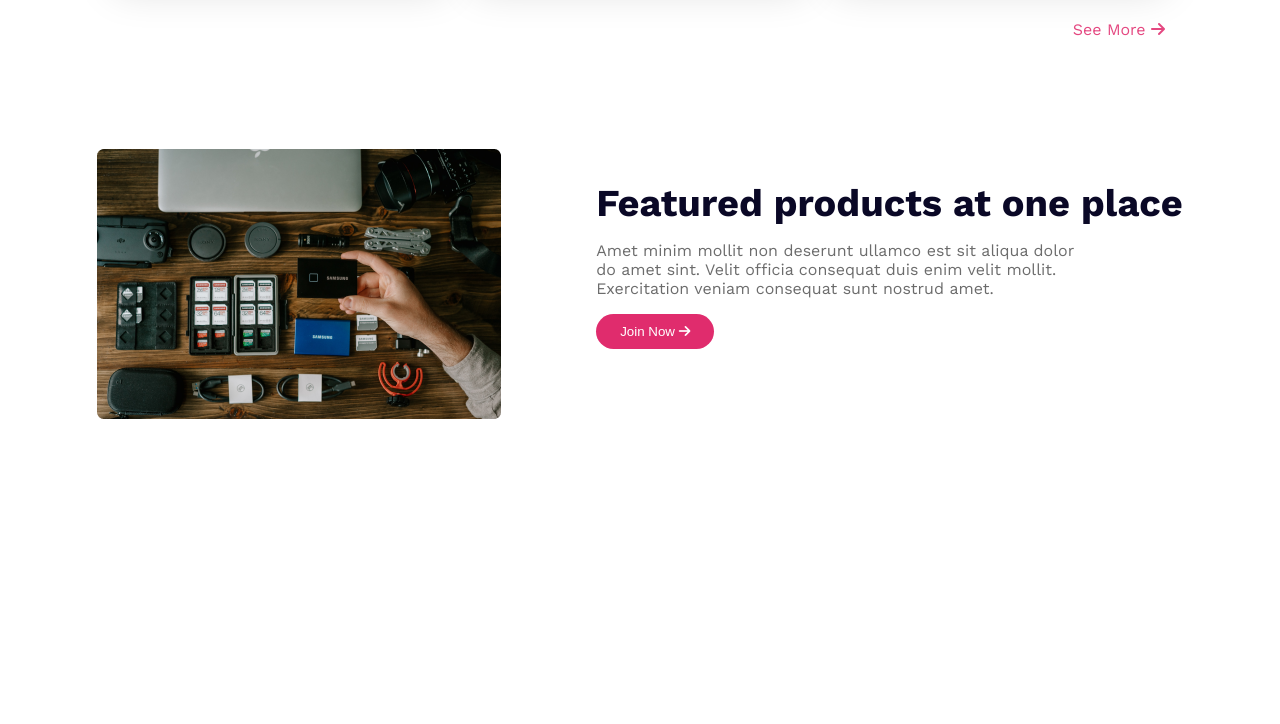
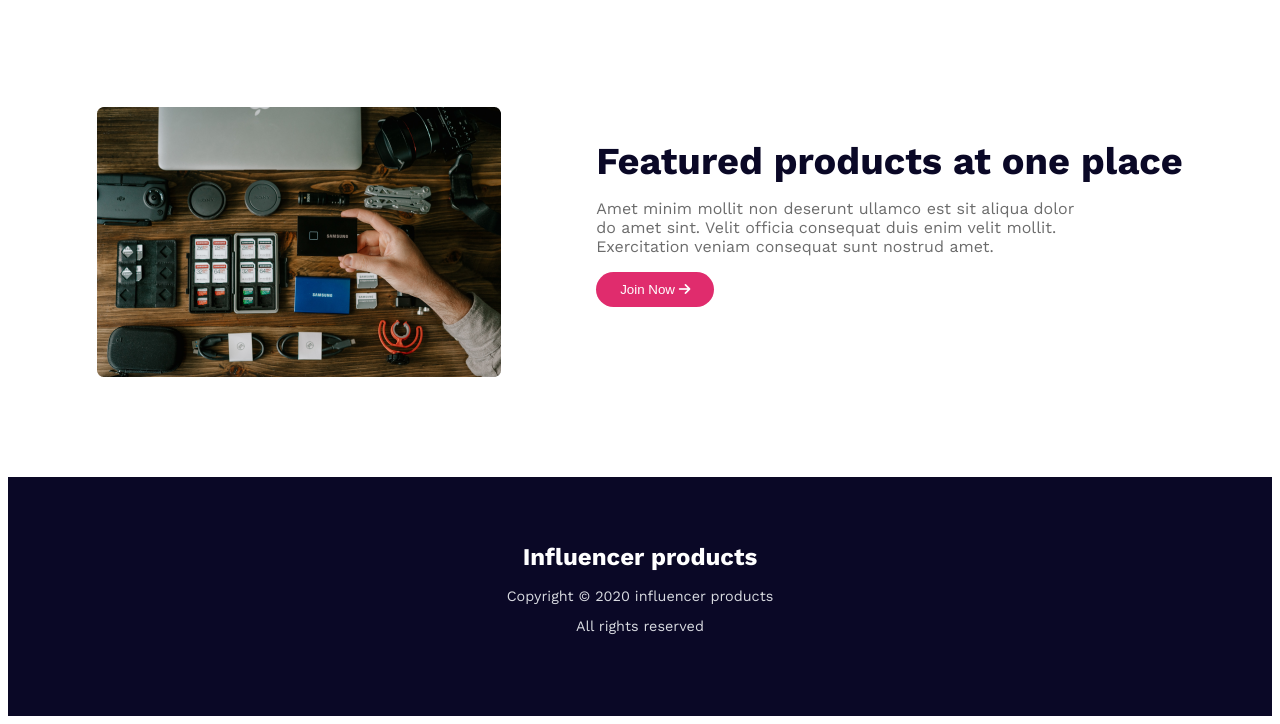
Before and after one commit to cssmh/influencer-gear, a plain HTML site: page index.html in a window 1280 px wide. Shown: the part 2283-3007 px from the top of the page. Before the commit the page ends 2752 px from the top, so only its background shows below. Drawn offline with nearby package versions, Linux system fonts and the light colour scheme.

Commit message:
footer done

```diff
--- a/index.html
+++ b/index.html
@@ -127,7 +127,11 @@
         </section>
     </main>
     <footer>
-
+        <div class="footer-section">
+            <h1 class="footer-title">Influencer products</h1>
+            <p class="footer-desc">Copyright © 2020  influencer products</p>
+            <p class="footer-desc">All rights reserved</p>
+        </div>
     </footer>
 </body>
 </html>
--- a/influencer/styles.css
+++ b/influencer/styles.css
@@ -7,7 +7,7 @@ body{
     font-family: 'Space Mono', monospace;
     font-family: 'Work Sans', sans-serif;
 }
-body{
+main{
     max-width: 1280px;
     margin: 50px auto;
 }
@@ -148,14 +148,26 @@ nav li a{
     font-size: 16px;
 }
 /* Feature Products section end */
+
 /* Footer Section */
 
-
-
-
-
-
-
+footer{
+    margin-top: 100px;
+    background-color: #0A0826;
+    height: 239px;
+}
+.footer-section{
+    padding-top: 50px;
+    text-align: center;
+}
+.footer-title{
+    color: #FFF;
+    font-size: 1.5rem;
+}
+.footer-desc{
+    color: var(--text-gray-300, #D9DBE1);
+    font-size: 0.9rem;
+}
 
 /* Responsive Section */
 
```
